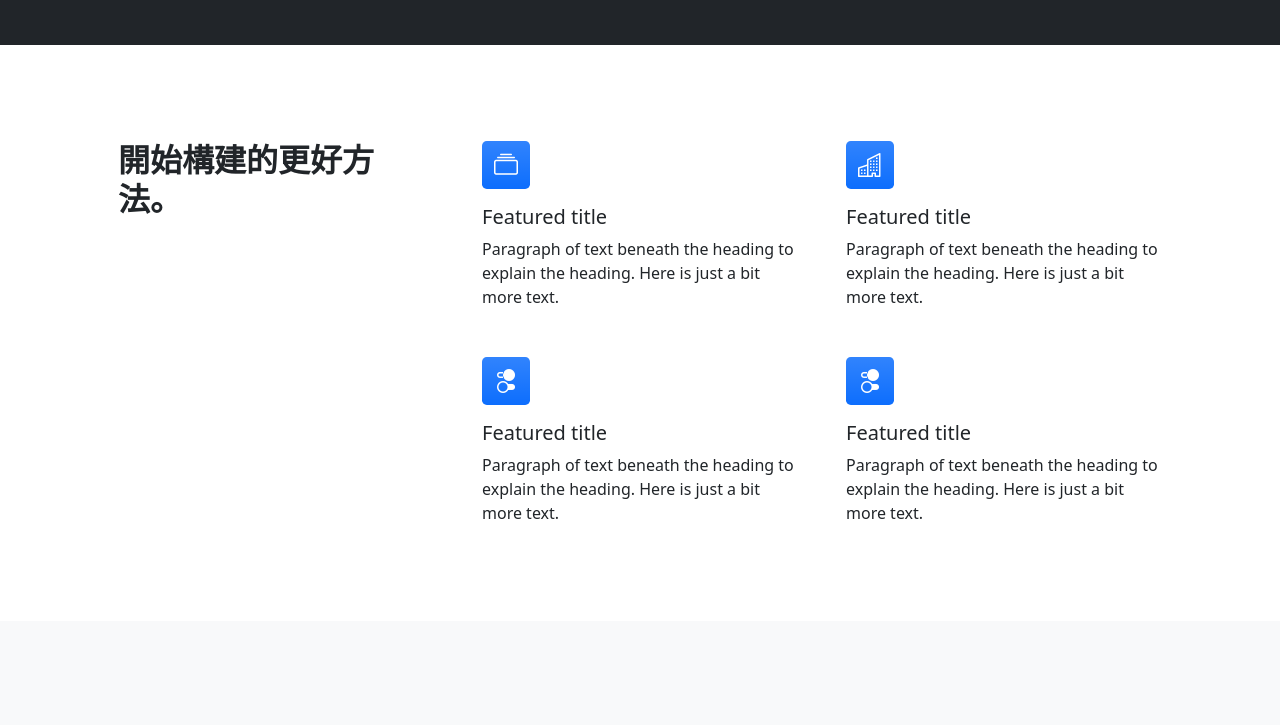
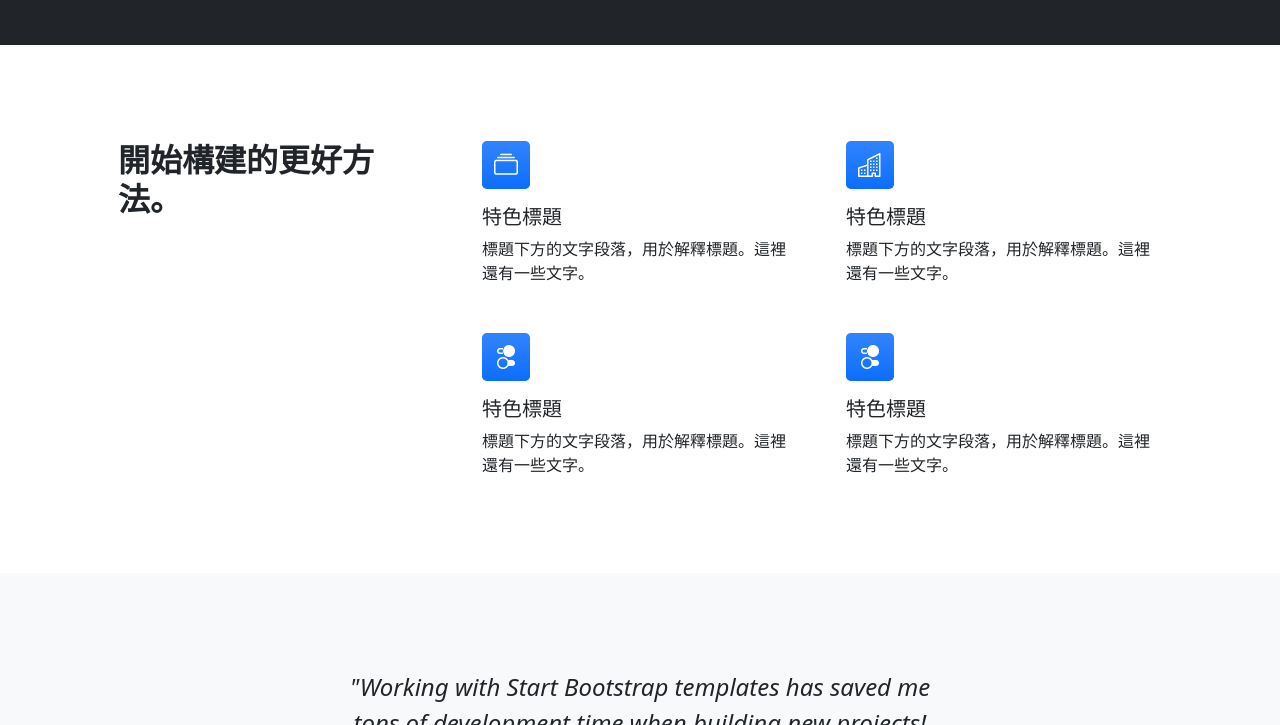
Before and after one commit to zxc58465846/my-team-site, a plain HTML site: page index.html in a window 1280 px wide. Shown: the part 548-1273 px from the top of the page. Drawn offline with nearby package versions, Linux system fonts and the light colour scheme.

Commit message:
Revise index.html text

```diff
--- a/index.html
+++ b/index.html
@@ -73,23 +73,23 @@
                     <div class="row gx-5 row-cols-1 row-cols-md-2">
                         <div class="col mb-5 h-100">
                             <div class="feature bg-primary bg-gradient text-white rounded-3 mb-3"><i class="bi bi-collection"></i></div>
-                            <h2 class="h5">Featured title</h2>
-                            <p class="mb-0">Paragraph of text beneath the heading to explain the heading. Here is just a bit more text.</p>
+                            <h2 class="h5">特色標題</h2>
+                            <p class="mb-0">標題下方的文字段落，用於解釋標題。這裡還有一些文字。</p>
                         </div>
                         <div class="col mb-5 h-100">
                             <div class="feature bg-primary bg-gradient text-white rounded-3 mb-3"><i class="bi bi-building"></i></div>
-                            <h2 class="h5">Featured title</h2>
-                            <p class="mb-0">Paragraph of text beneath the heading to explain the heading. Here is just a bit more text.</p>
+                            <h2 class="h5">特色標題</h2>
+                            <p class="mb-0">標題下方的文字段落，用於解釋標題。這裡還有一些文字。</p>
                         </div>
                         <div class="col mb-5 mb-md-0 h-100">
                             <div class="feature bg-primary bg-gradient text-white rounded-3 mb-3"><i class="bi bi-toggles2"></i></div>
-                            <h2 class="h5">Featured title</h2>
-                            <p class="mb-0">Paragraph of text beneath the heading to explain the heading. Here is just a bit more text.</p>
+                            <h2 class="h5">特色標題</h2>
+                            <p class="mb-0">標題下方的文字段落，用於解釋標題。這裡還有一些文字。</p>
                         </div>
                         <div class="col h-100">
                             <div class="feature bg-primary bg-gradient text-white rounded-3 mb-3"><i class="bi bi-toggles2"></i></div>
-                            <h2 class="h5">Featured title</h2>
-                            <p class="mb-0">Paragraph of text beneath the heading to explain the heading. Here is just a bit more text.</p>
+                            <h2 class="h5">特色標題</h2>
+                            <p class="mb-0">標題下方的文字段落，用於解釋標題。這裡還有一些文字。</p>
                         </div>
                     </div>
                 </div>
```
